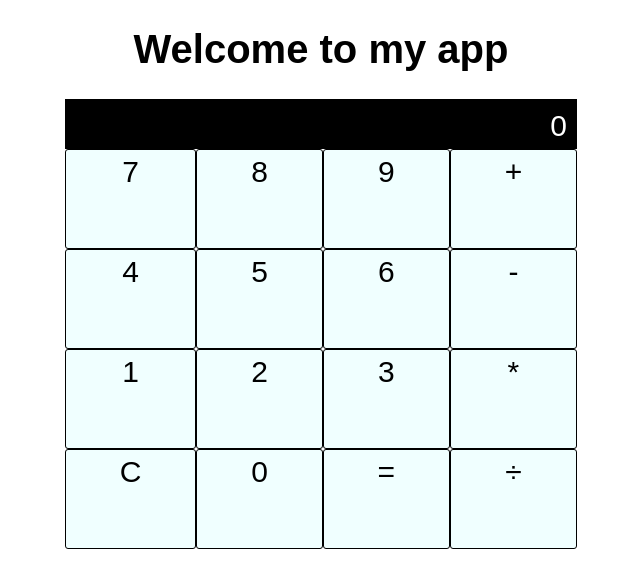
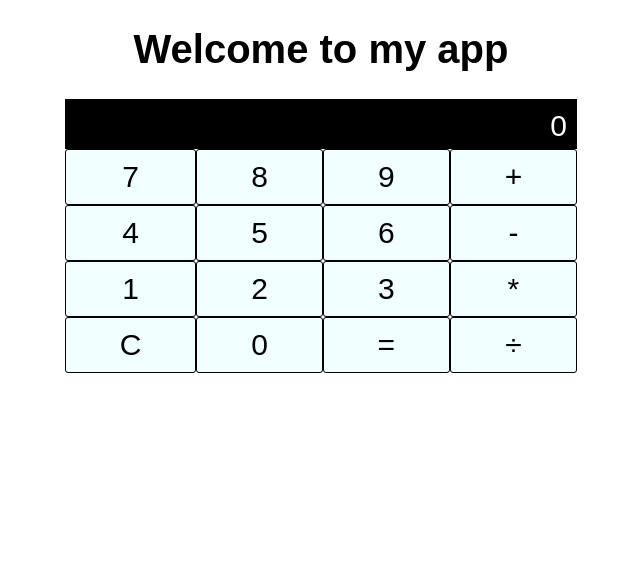
Before and after one commit to LorreaLadao/React-my-calculator, a React (Create React App) app: page / in a window 1280 px wide. Shown: the top 588 px of the page, without its empty margins (319-959 px from the left). Built offline with nearby package versions, Linux system fonts and the light colour scheme.

Commit message:
Update App.css

```diff
--- a/src/App.css
+++ b/src/App.css
@@ -26,8 +26,7 @@ font-size: 40px;
 border: 1px solid black;
 border-radius: 3px;
 background-color: azure;
-padding: 5px;
-height: 100px;
+padding: 10px;
 }
 
 
```
